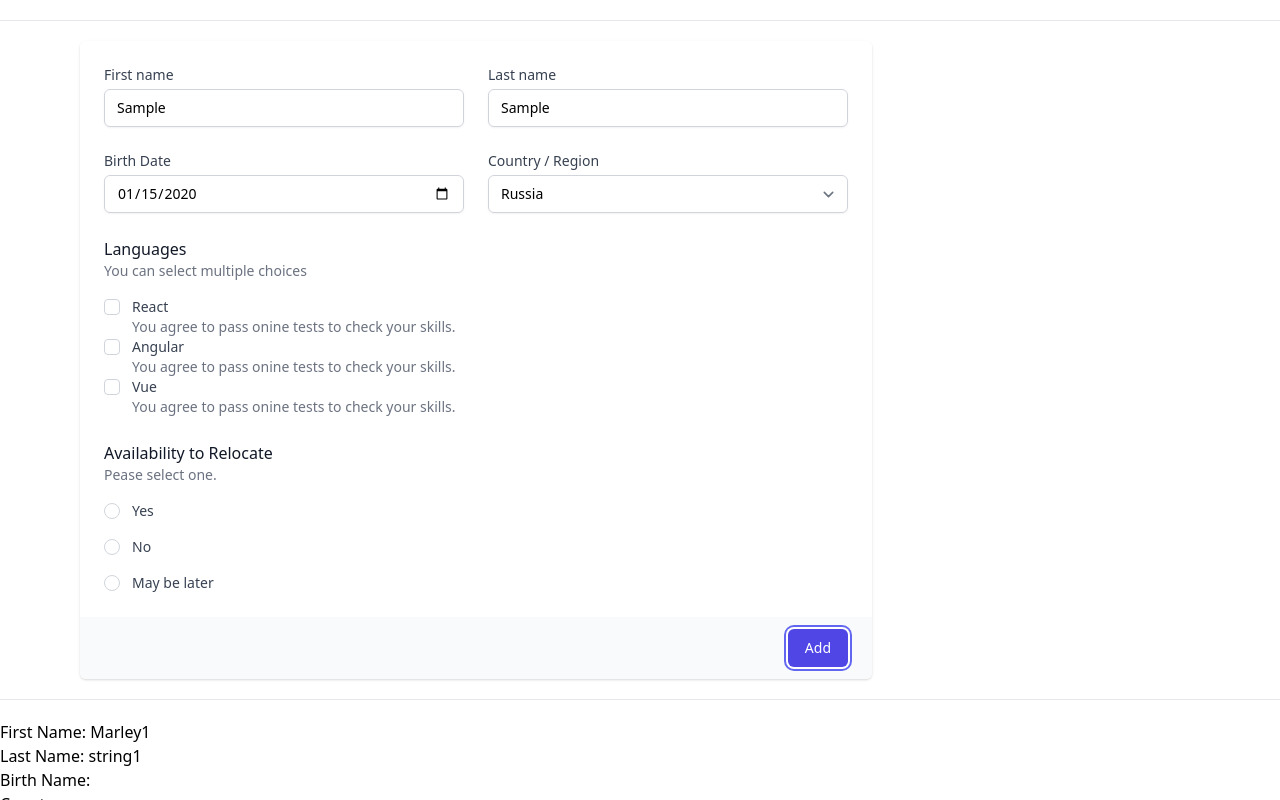
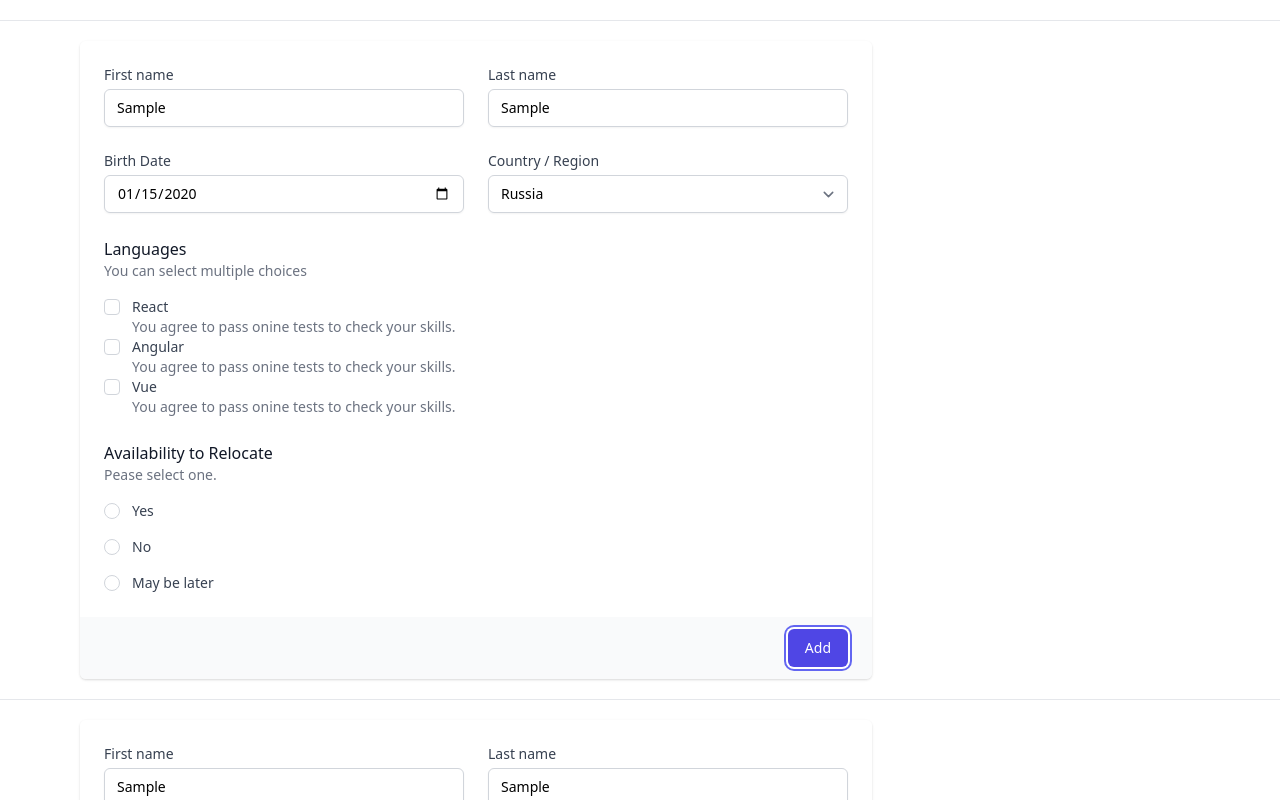
Before and after one commit to webmak1/Rolling-Scopes-School-React-2021Q3, a React app in the folder app/client/: page / in a window 1280 px wide. Both pictures are taken after typing "Sample", "Sample", "2020-01-15" into the empty fields and a click on the button "Add". Shown: the top 800 px of the page. Built offline with nearby package versions, Linux system fonts and the light colour scheme.

Commit message:
feat: form works, without errors checks

```diff
--- a/app/client/src/App.tsx
+++ b/app/client/src/App.tsx
@@ -8,19 +8,11 @@ export interface IFormData {
   birthDate?: string;
   country?: string;
   checkedLanguages?: {};
+  checkedRadio?: string;
 }
 
 export const App: React.FC = () => {
-  const [formData, setFormData] = useState<IFormData[]>([
-    {
-      firstName: 'Marley1',
-      lastName: 'string1',
-    },
-    {
-      firstName: 'Marley2',
-      lastName: 'string2',
-    },
-  ]);
+  const [formData, setFormData] = useState<IFormData[]>([]);
 
   console.log('formData', formData);
 
--- a/app/client/src/components/CardItem.tsx
+++ b/app/client/src/components/CardItem.tsx
@@ -8,19 +8,122 @@ interface IItemProps {
 
 export const CardItem: React.FC<IItemProps> = ({ item, key }) => {
   const checkedLanguages = item.checkedLanguages;
+  const checkedRadio = item.checkedRadio;
 
   return (
-    <div>
-      <h1>First Name: {item.firstName}</h1>
-      <h1>Last Name: {item.lastName}</h1>
-      <h1>Birth Name: {item.birthDate}</h1>
-      <h1>Country: {item.country}</h1>
+    <>
+      <div className="hidden sm:block" aria-hidden="true">
+        <div className="py-5">
+          <div className="border-t border-gray-200" />
+        </div>
+      </div>
 
-      {checkedLanguages && <h1>Languages:</h1>}
+      <div className="mt-10 ml-20 sm:mt-0">
+        <div className="md:grid md:grid-cols-3 md:gap-6">
+          <div className="mt-5 md:mt-0 md:col-span-2">
+            <div className="overflow-hidden shadow sm:rounded-md">
+              <div className="px-4 py-5 bg-white sm:p-6">
+                <div className="grid grid-cols-6 gap-6">
+                  <div className="col-span-6 sm:col-span-3">
+                    <label
+                      htmlFor="first-name"
+                      className="block text-sm font-medium text-gray-700"
+                    >
+                      First name
+                    </label>
+                    <input
+                      readOnly
+                      type="text"
+                      name="first-name"
+                      id="first-name"
+                      value={item.firstName}
+                      autoComplete="given-name"
+                      className="block w-full mt-1 border-gray-300 rounded-md shadow-sm focus:ring-indigo-500 focus:border-indigo-500 sm:text-sm"
+                    />
+                  </div>
 
-      {checkedLanguages?.react && <h1>React</h1>}
-      {checkedLanguages?.angular && <h1>Angular</h1>}
-      {checkedLanguages?.vue && <h1>Vue</h1>}
-    </div>
+                  <div className="col-span-6 sm:col-span-3">
+                    <label
+                      htmlFor="last-name"
+                      className="block text-sm font-medium text-gray-700"
+                    >
+                      Last name
+                    </label>
+                    <input
+                      readOnly
+                      type="text"
+                      name="last-name"
+                      id="last-name"
+                      value={item.lastName}
+                      autoComplete="family-name"
+                      className="block w-full mt-1 border-gray-300 rounded-md shadow-sm focus:ring-indigo-500 focus:border-indigo-500 sm:text-sm"
+                    />
+                  </div>
+
+                  <div className="col-span-6 sm:col-span-3">
+                    <label
+                      htmlFor="last-name"
+                      className="block text-sm font-medium text-gray-700"
+                    >
+                      Birth Date
+                    </label>
+                    <input
+                      readOnly
+                      type="date"
+                      name="last-name"
+                      id="last-name"
+                      value={item.birthDate}
+                      autoComplete="family-name"
+                      className="block w-full mt-1 border-gray-300 rounded-md shadow-sm focus:ring-indigo-500 focus:border-indigo-500 sm:text-sm"
+                    />
+                  </div>
+
+                  <div className="col-span-6 sm:col-span-3">
+                    <label
+                      htmlFor="last-name"
+                      className="block text-sm font-medium text-gray-700"
+                    >
+                      Country / Region
+                    </label>
+                    <input
+                      readOnly
+                      type="text"
+                      name="country"
+                      id="country"
+                      value={item.country}
+                      autoComplete="family-name"
+                      className="block w-full mt-1 border-gray-300 rounded-md shadow-sm focus:ring-indigo-500 focus:border-indigo-500 sm:text-sm"
+                    />
+                  </div>
+
+                  <div className="col-span-6">
+                    <legend className="text-base font-medium text-gray-900">
+                      Languages:
+                      <ul>
+                        {checkedLanguages?.react && <li>* React</li>}
+                        {checkedLanguages?.angular && <li>* Angular</li>}
+                        {checkedLanguages?.vue && <li>* Vue</li>}
+                      </ul>
+                    </legend>
+                  </div>
+
+                  <div className="col-span-6">
+                    <legend className="text-base font-medium text-gray-900">
+                      Availability to Relocate: {checkedRadio}
+                    </legend>
+                  </div>
+                </div>
+              </div>
+            </div>
+          </div>
+        </div>
+      </div>
+
+      <div className="hidden sm:block" aria-hidden="true">
+        <div className="py-5">
+          <div className="border-t border-gray-200" />
+        </div>
+      </div>
+    </>
   );
 };
--- a/app/client/src/components/Form.tsx
+++ b/app/client/src/components/Form.tsx
@@ -16,6 +16,8 @@ export const Form: React.FC<IFormProps> = ({ setFormData }) => {
     angular: false,
     vue: false,
   });
+
+  const [checkedRadio, setCheckedRadio] = useState('');
 
   const [errors, setErrors] = useState({});
 
@@ -41,7 +43,14 @@ export const Form: React.FC<IFormProps> = ({ setFormData }) => {
     event.preventDefault();
     setFormData((state) => [
       ...state,
-      { lastName, firstName, birthDate, country, checkedLanguages },
+      {
+        lastName,
+        firstName,
+        birthDate,
+        country,
+        checkedLanguages,
+        checkedRadio,
+      },
     ]);
 
     // setFormValues(() => [{ firstName, lastName }]);
@@ -58,6 +67,11 @@ export const Form: React.FC<IFormProps> = ({ setFormData }) => {
       [event.target.name]: event.target.checked,
     });
     // console.log('checkedItems: ', checkedLanguages);
+  };
+
+  const handleChangeRadio = (event) => {
+    const { name, value } = event.target;
+    setCheckedRadio(value);
   };
 
   const reset = () => {
@@ -205,9 +219,11 @@ export const Form: React.FC<IFormProps> = ({ setFormData }) => {
                       <div className="mt-4 space-y-4">
                         <div className="flex items-center">
                           <input
-                            id="push-everything"
-                            name="push-notifications"
+                            id="radio-yes"
+                            name="ready-to-relocate"
                             type="radio"
+                            value="yes"
+                            onChange={handleChangeRadio}
                             className="w-4 h-4 text-indigo-600 border-gray-300 focus:ring-indigo-500"
                           />
                           <label
@@ -219,9 +235,11 @@ export const Form: React.FC<IFormProps> = ({ setFormData }) => {
                         </div>
                         <div className="flex items-center">
                           <input
-                            id="push-email"
-                            name="push-notifications"
+                            id="radio-no"
+                            name="ready-to-relocate"
                             type="radio"
+                            value="no"
+                            onChange={handleChangeRadio}
                             className="w-4 h-4 text-indigo-600 border-gray-300 focus:ring-indigo-500"
                           />
                           <label
@@ -233,9 +251,11 @@ export const Form: React.FC<IFormProps> = ({ setFormData }) => {
                         </div>
                         <div className="flex items-center">
                           <input
-                            id="push-nothing"
-                            name="push-notifications"
+                            id="radio-maybe"
+                            name="ready-to-relocate"
                             type="radio"
+                            value="May be later"
+                            onChange={handleChangeRadio}
                             className="w-4 h-4 text-indigo-600 border-gray-300 focus:ring-indigo-500"
                           />
                           <label
@@ -263,12 +283,6 @@ export const Form: React.FC<IFormProps> = ({ setFormData }) => {
           </div>
         </div>
       </div>
-
-      <div className="hidden sm:block" aria-hidden="true">
-        <div className="py-5">
-          <div className="border-t border-gray-200" />
-        </div>
-      </div>
     </>
   );
 };
--- a/app/client/tsconfig.json
+++ b/app/client/tsconfig.json
@@ -1,8 +1,8 @@
 {
   "compilerOptions": {
     "jsx": "react",
-    "strict": true,
-    "noImplicitAny": true,
+    "strict": false,
+    "noImplicitAny": false,
     "noImplicitReturns": true,
     "baseUrl": "./src",
     "lib": ["dom", "dom.iterable", "esnext"],
```
